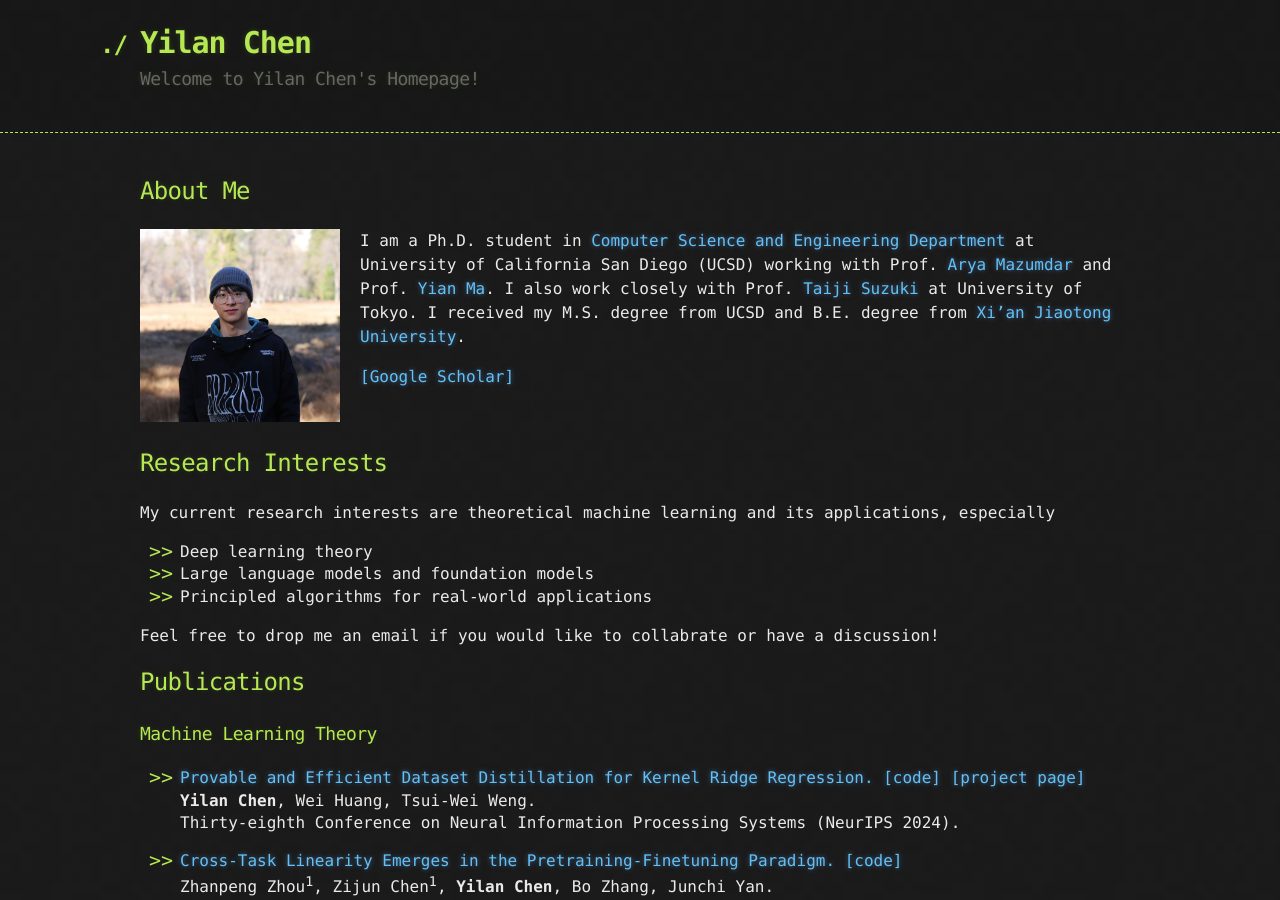
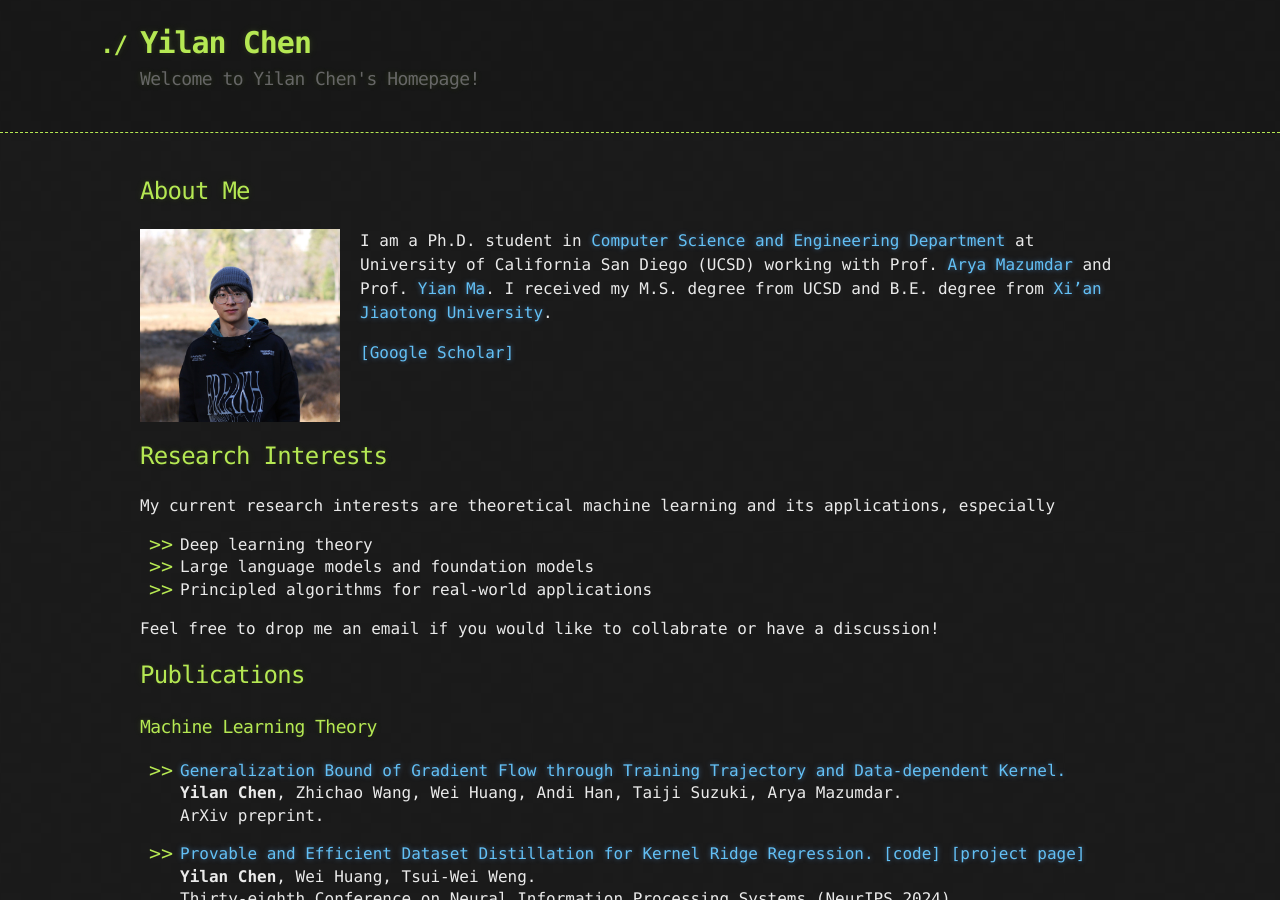
Before and after one commit to yilanchen6/yilanchen6.github.io, a Jekyll site: the page built from index.md, in a window 1280 px wide and 900 px high. Built offline with Jekyll 4.4.1, drawn with Linux system fonts in a browser that asks for light colours.

Commit message:
Update index.md

```diff
--- a/index.md
+++ b/index.md
@@ -16,7 +16,8 @@ https://david-abel.github.io/index.html -->
 </figure> -->
 
 <img src="/images/chenyilan3.jpg" align="left" width="200px" style="margin-right:20px" alt="Yilan's picture" title="Yilan."/>
-I am a Ph.D. student in [Computer Science and Engineering Department](https://cse.ucsd.edu/) at University of California San Diego (UCSD) working with Prof. [Arya Mazumdar](https://mazumdar.ucsd.edu/index.html) and Prof. [Yian Ma](https://sites.google.com/view/yianma/home). I also work closely with Prof. [Taiji Suzuki](https://ibis.t.u-tokyo.ac.jp/suzuki/) at University of Tokyo.
+I am a Ph.D. student in [Computer Science and Engineering Department](https://cse.ucsd.edu/) at University of California San Diego (UCSD) working with Prof. [Arya Mazumdar](https://mazumdar.ucsd.edu/index.html) and Prof. [Yian Ma](https://sites.google.com/view/yianma/home).
+<!-- I also work closely with Prof. [Taiji Suzuki](https://ibis.t.u-tokyo.ac.jp/suzuki/) at University of Tokyo. -->
 <!-- I'm fortunate to be advised by Prof. [Tsui-Wei (Lily) Weng](https://lilywenglab.github.io/).  -->
 I received my M.S. degree from UCSD and B.E. degree from [Xi'an Jiaotong University](http://en.xjtu.edu.cn/).
 <!-- Here is my [CV](/files/CV_Yilan_Chen.pdf).  -->
@@ -55,6 +56,11 @@ Feel free to drop me an email if you would like to collabrate or have a discussi
 ## Publications
 
 ### Machine Learning Theory
+- [Generalization Bound of Gradient Flow through Training Trajectory and Data-dependent Kernel.](https://arxiv.org/pdf/2506.11357)<br>
+**Yilan Chen**, Zhichao Wang, Wei Huang, Andi Han, Taiji Suzuki, Arya Mazumdar.<br>
+ArXiv preprint.
+
+
 - [Provable and Efficient Dataset Distillation for Kernel Ridge Regression.](https://openreview.net/pdf?id=WI2VpcBdnd) [[code]](https://github.com/Trustworthy-ML-Lab/provable-efficient-dataset-distill-KRR) [[project page]](https://lilywenglab.github.io/provable-efficient-dataset-distill-KRR/)<br>
 **Yilan Chen**, Wei Huang, Tsui-Wei Weng.<br>
 Thirty-eighth Conference on Neural Information Processing Systems (NeurIPS 2024).
```
